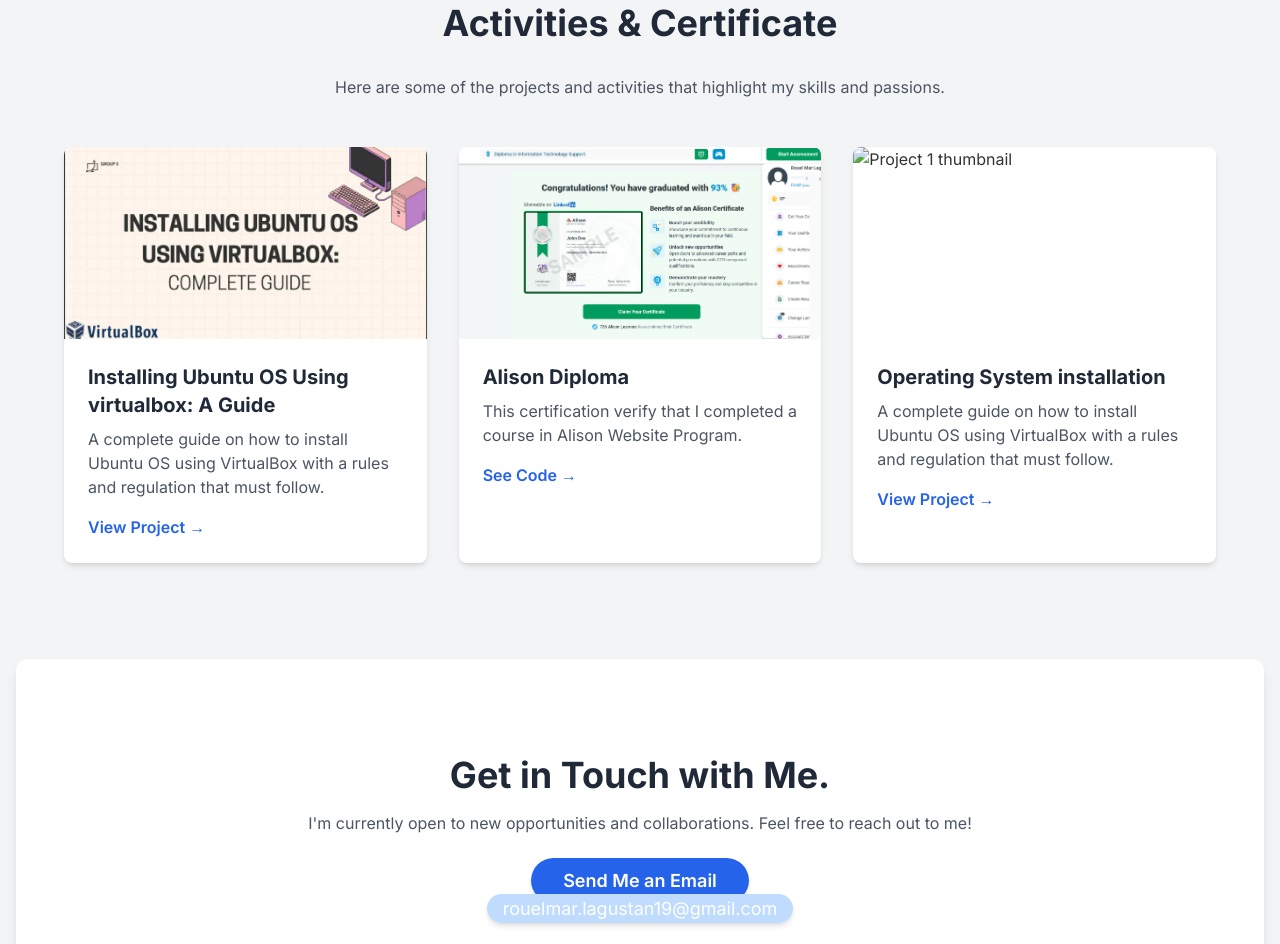
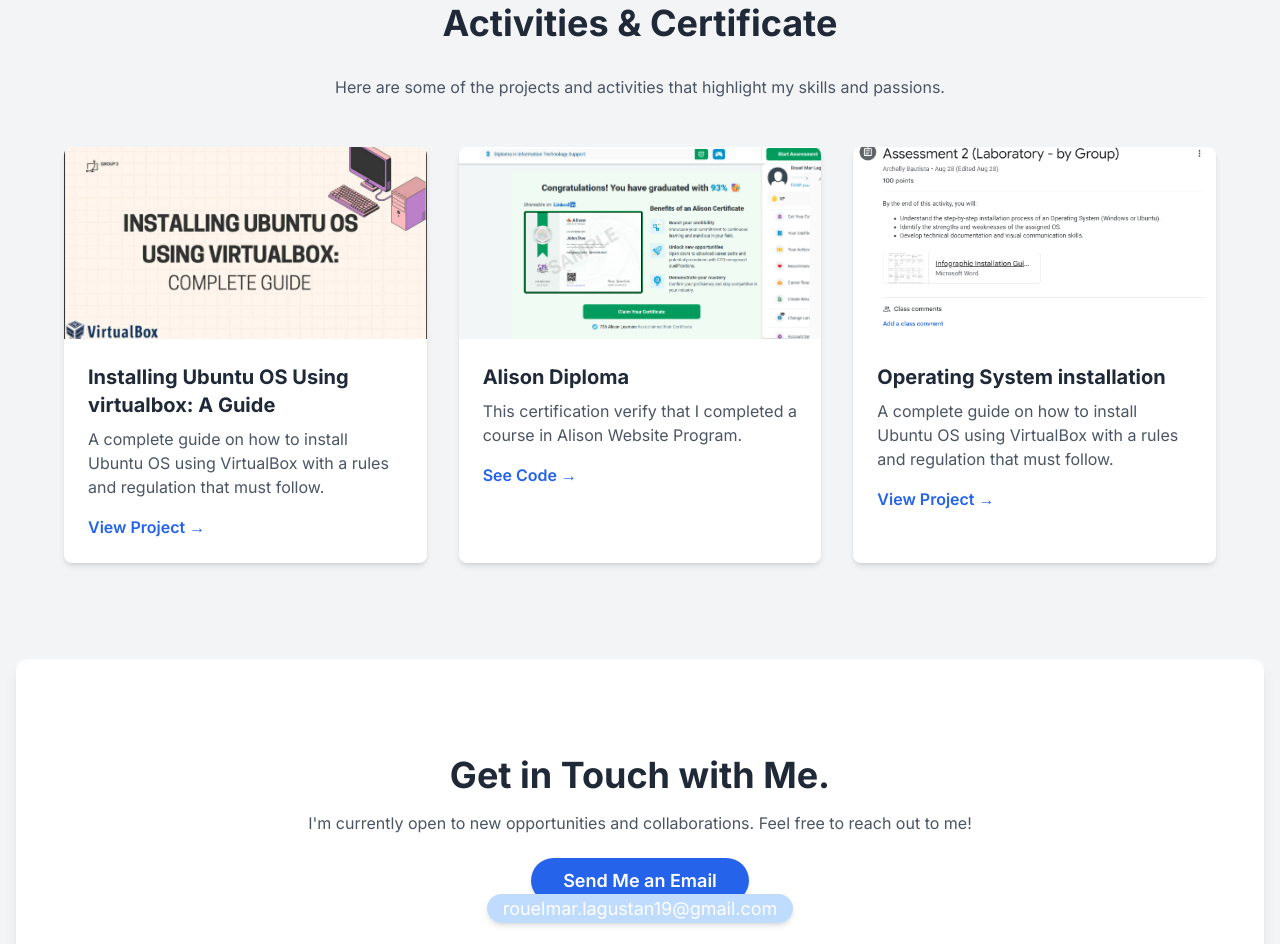
Before and after one commit to UnoMorata/lagustan-portfolio, a plain HTML site: page index.html in a window 1280 px wide. Shown: the part 2143-3087 px from the top of the page. Drawn offline with nearby package versions, Linux system fonts and the light colour scheme; the site is published under a folder, as on GitHub Pages, so addresses that start at the root find nothing; a script that the page names is missing.

Commit message:
Update index.html

```diff
--- a/index.html
+++ b/index.html
@@ -114,7 +114,7 @@
                         </div>
                     </div>
                     <div class="bg-white rounded-lg shadow-md overflow-hidden transform transition-transform duration-300 hover:scale-105">
-                        <img src="/assets/Operation System.png" alt="Project 1 thumbnail" class="w-full h-48 object-cover">
+                        <img src="assets/Operation System.png" alt="Project 1 thumbnail" class="w-full h-48 object-cover">
                         <div class="p-6">
                             <h3 class="text-xl font-bold text-gray-800 mb-2">Operating System installation</h3>
                             <p class="text-gray-600 mb-4">A complete guide on how to install Ubuntu OS using VirtualBox with a rules and regulation that must follow.</p>
```
